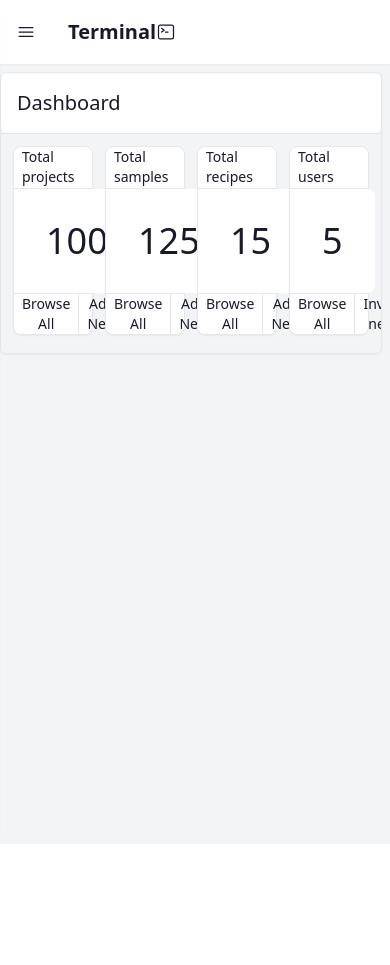
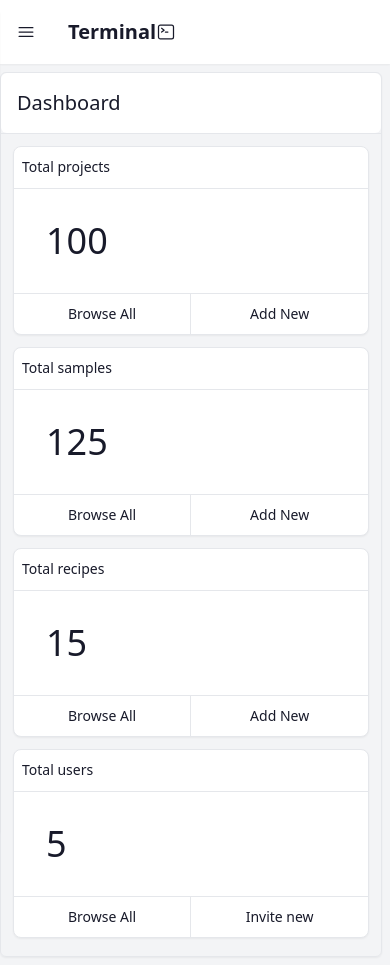
Before and after one commit to goluch/TERMINAL, a React (Vite) app in the folder Client/: page / in a window 390 px wide. Before the commit the page ends 844 px from the top, so only its background shows below. Built offline with nearby package versions, Linux system fonts and the light colour scheme; no server answers; sample sign-in values are in the browser's storage.

Commit message:
Make card layout responsive

```diff
--- a/Client/src/pages/DashboardPage.tsx
+++ b/Client/src/pages/DashboardPage.tsx
@@ -6,7 +6,7 @@ import {
 const DashboardPage = () => {
   return (
     <div className="p-3 h-full w-full">
-      <div className="grid grid-cols-4 gap-3">
+      <div className="md:grid md:grid-cols-4 flex flex-col gap-3">
         <EntityAmountCard title="Total projects" amount={100}>
           <EntityAmountCardButton title="Browse All" />
           <EntityAmountCardButton title="Add New" />
```
